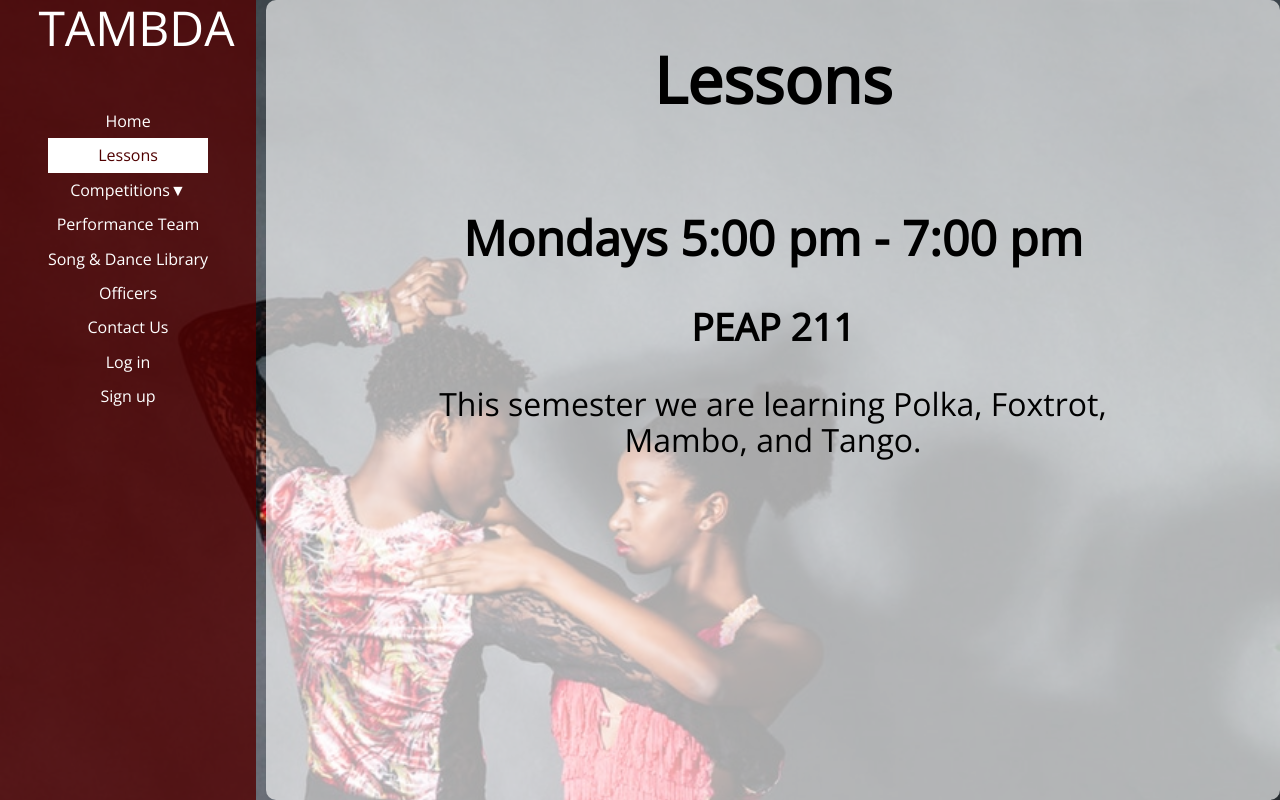
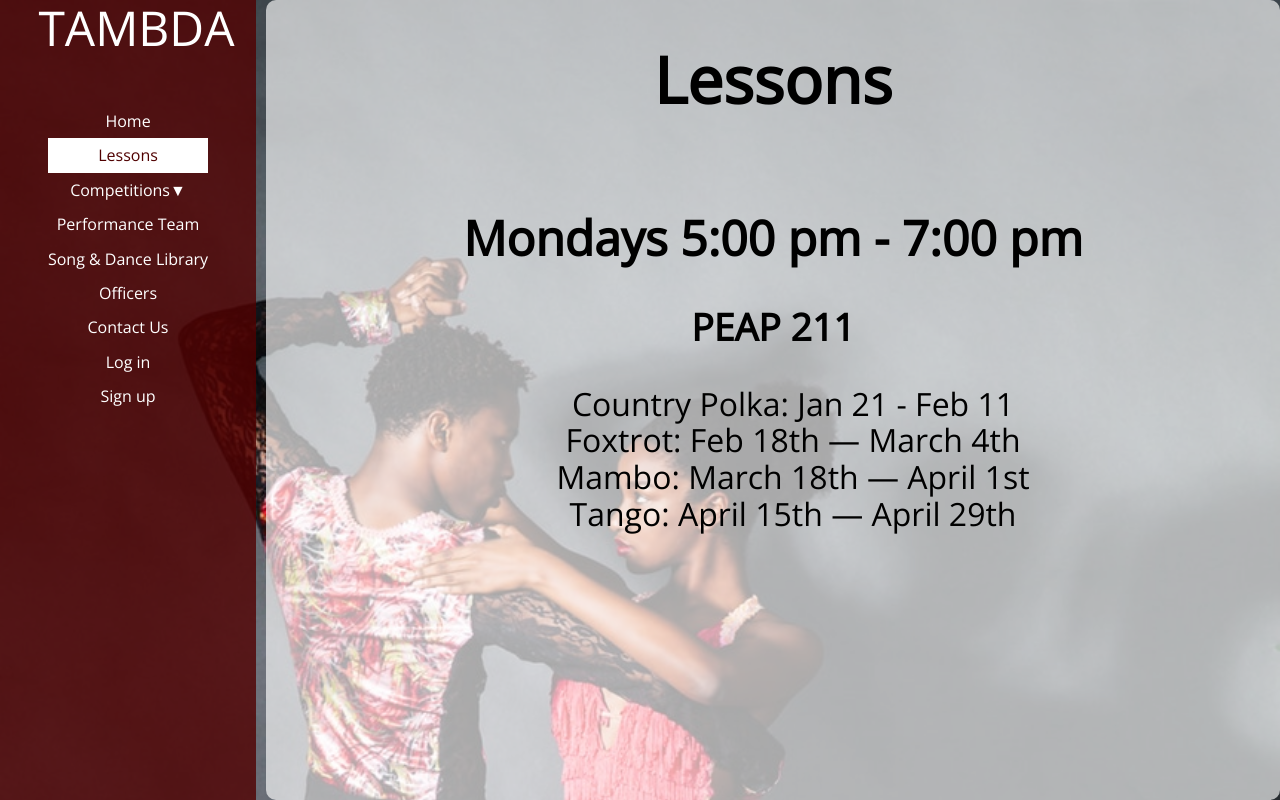
Before and after one commit to K20shores/TAMBDA, a Django app: page /lessons/ in a window 1280 px wide. Run offline with Django 3.2, Linux system fonts and the light colour scheme.

Commit message:
adding lessons dates

```diff
--- a/tambda/static/css/app.css
+++ b/tambda/static/css/app.css
@@ -263,6 +263,10 @@ a.nav-competitions::after {
   }
 }
 
+#section-lessons ul li {
+  list-style-type: none;
+}
+
 /* desktop view */
 @media only screen and (min-width: 992px) {
   body {
--- a/tambda/templates/tambda/lessons.html
+++ b/tambda/templates/tambda/lessons.html
@@ -8,8 +8,11 @@
 <h2>Mondays 5:00 pm - 7:00 pm</h2>
 <h3>PEAP 211</h3>
 
-<p>
-    This semester we are learning Polka, Foxtrot, Mambo, and Tango.
-</p>
+<ul>
+    <li>Country Polka: Jan 21 - Feb 11</li>
+    <li>Foxtrot: Feb 18th — March 4th</li>
+    <li>Mambo: March 18th — April 1st</li>
+    <li>Tango: April 15th — April 29th</li>
+</ul>
 
 {% endblock %}
```
